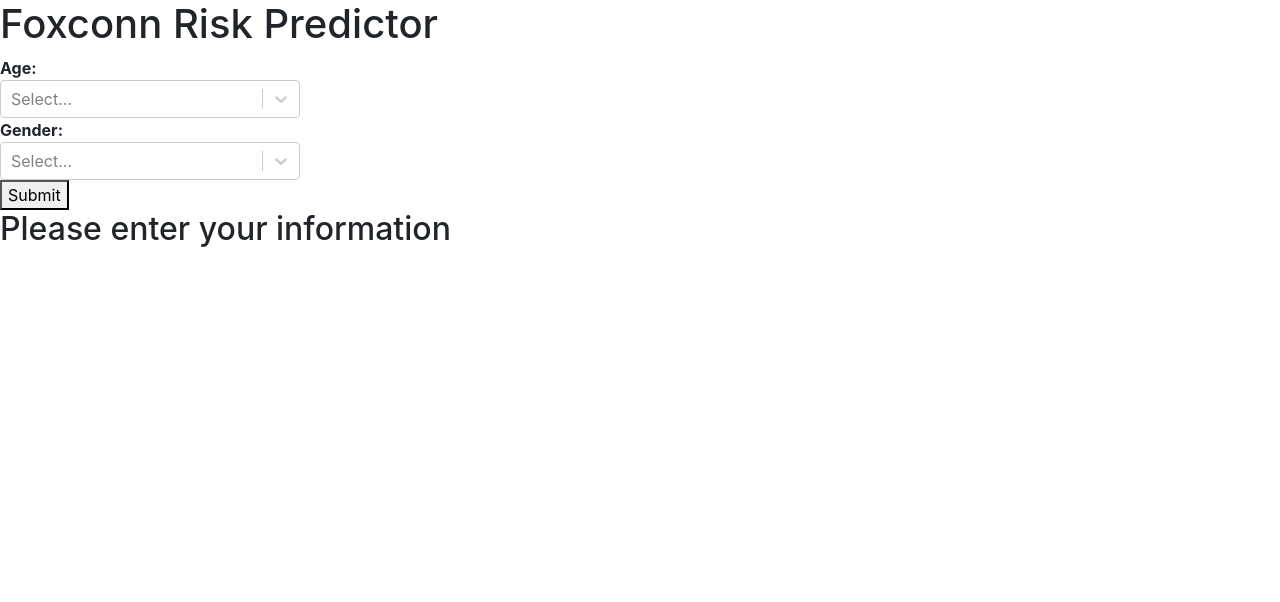
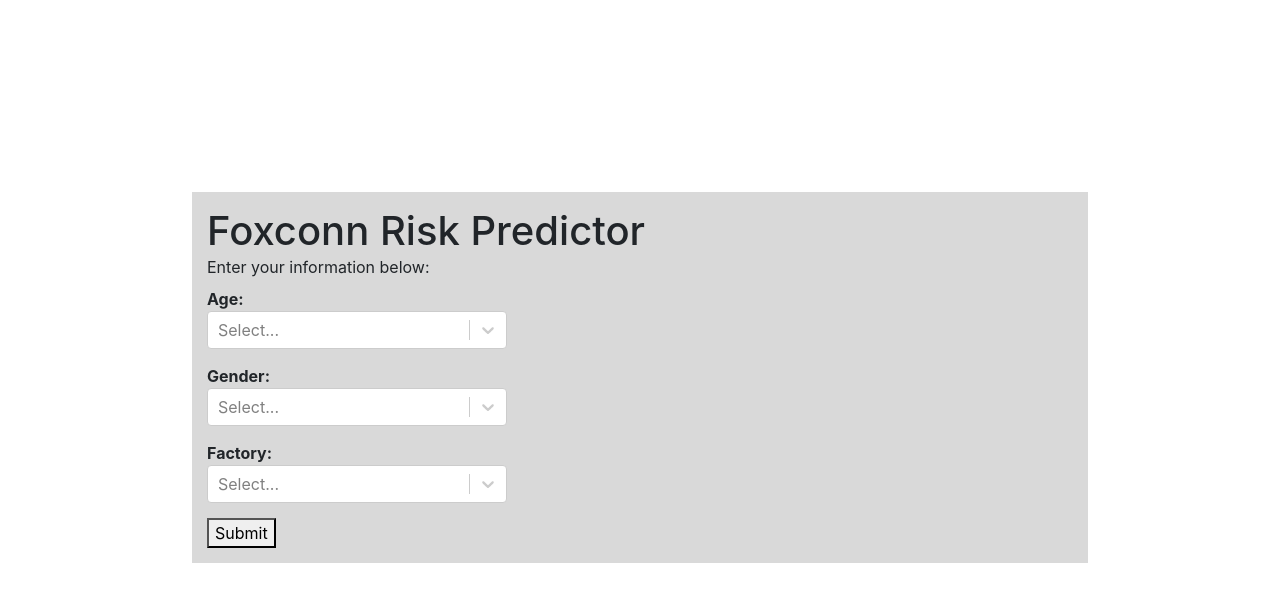
Before and after one commit to hayleympearson/foxconn_risk_predictor, a React (Create React App) app in the folder my-app/: page / in a window 1280 px wide. Shown: the top 602 px of the page. Built offline with nearby package versions, Linux system fonts and the light colour scheme.

Commit message:
web page with age, gender, and factory

```diff
--- a/my-app/src/App.css
+++ b/my-app/src/App.css
@@ -1,8 +1,19 @@
-/* .App {
-  text-align: center;
+.App {
+  border: 5px;
+  margin-top: 15%;
+  margin-left: 15%;
+  margin-right: 15%;
+  padding: 15px;
+  align-content: center;
+  background-color: #d9d9d9;
 }
 
-.App-logo {
+#subtitle {
+  margin-top: -8px;
+  margin-bottom: 8px;
+}
+
+/* .App-logo {
   animation: App-logo-spin infinite 20s linear;
   height: 40vmin;
 }
--- a/my-app/src/App.js
+++ b/my-app/src/App.js
@@ -7,6 +7,7 @@
   state = {
     age: null,
     gender: null,
+    factory: null,
   }
 
   ageSelected = (selected) => {
@@ -21,12 +22,21 @@
     });
   }
 
+  factorySelected = (selected) => {
+    this.setState({
+      factory: selected,
+    });
+  }
+
   render() {
     return (
       <div className="App">
         <h1> Foxconn Risk Predictor </h1>
+        <div id="subtitle"> Enter your information below: </div>
+
         <Select category={"Age"} onFieldSelected={this.ageSelected}/>
         <Select category={"Gender"} onFieldSelected={this.genderSelected}/>
+        <Select category={"Factory"} onFieldSelected={this.factorySelected}/>
 
         <LoadingButton age={this.state.age} gender={this.state.gender}/>
       </div>
--- a/my-app/src/LoadingButton.js
+++ b/my-app/src/LoadingButton.js
@@ -57,9 +57,10 @@
                 onClick={!isLoading ? this.handleClick : null}>
                 {isLoading ? 'Loading...' : 'Submit'}
                 </button>
-                <h2>
+
+                {/* <h2>
                     {loaded ? 'Success! ' : "Please enter your information"}
-                </h2>
+                </h2> */}
             </div>
 
 
--- a/my-app/src/Select.css
+++ b/my-app/src/Select.css
@@ -1,3 +1,4 @@
 .Select {
-    width: 300px
+    width: 300px;
+    margin-bottom: 15px;
 }
--- a/my-app/src/constants.js
+++ b/my-app/src/constants.js
@@ -35,7 +35,11 @@
 
 const gender_options = [{value: 1, label: "Female"}, {value: 2, label: "Male"}];
 
-const category_array = ["Age", "Gender"];
-const options_array = [age_options, gender_options];
+const factory_options = [{value: 1, label: "Chengdu"}, {value: 2, label: "Guanfan"},
+    {value: 3, label: "Kunshan"}, {value: 4, label: "Langfang"}, {value: 5, label: "Longhua"},
+    {value: 6, label: "Nanhal"}, {value: 7, label: "Taiyuan"}];
+
+const category_array = ["Age", "Gender", "Factory"];
+const options_array = [age_options, gender_options, factory_options];
 
 export {category_array, options_array};
```
